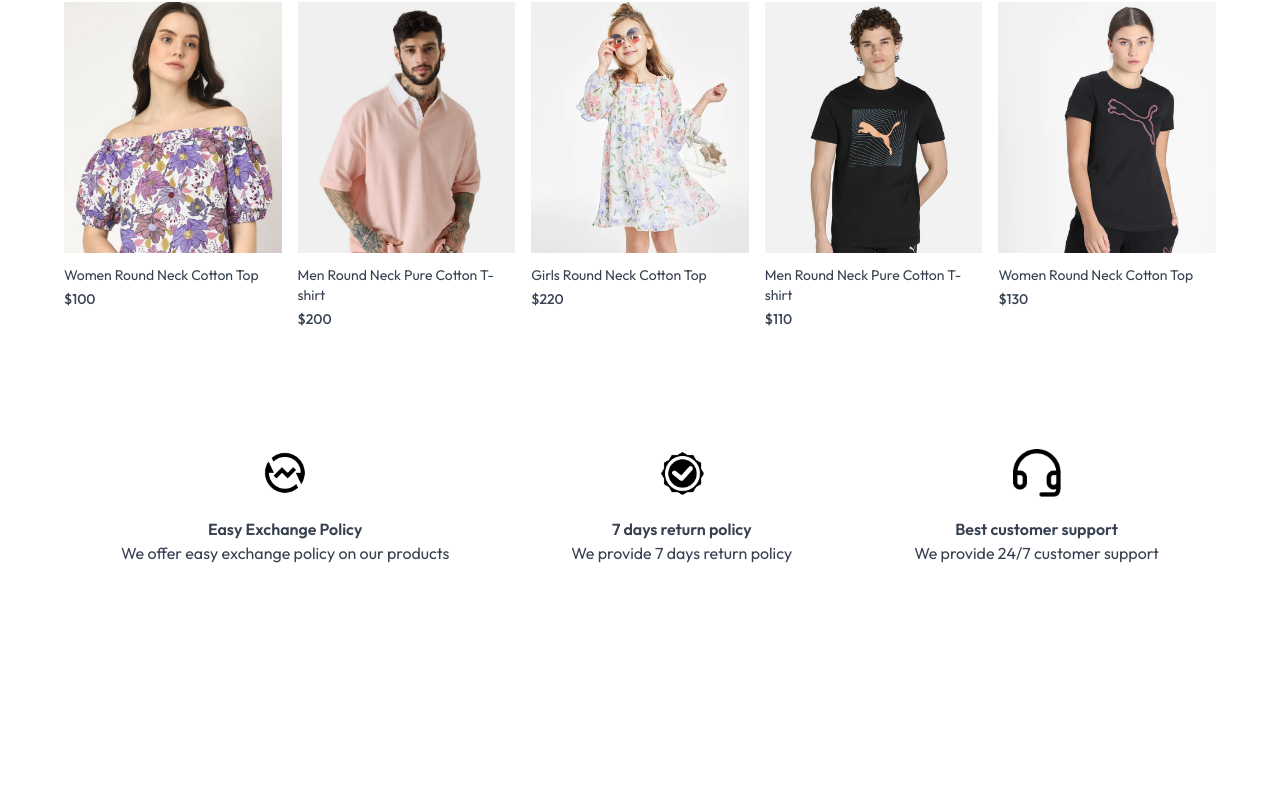
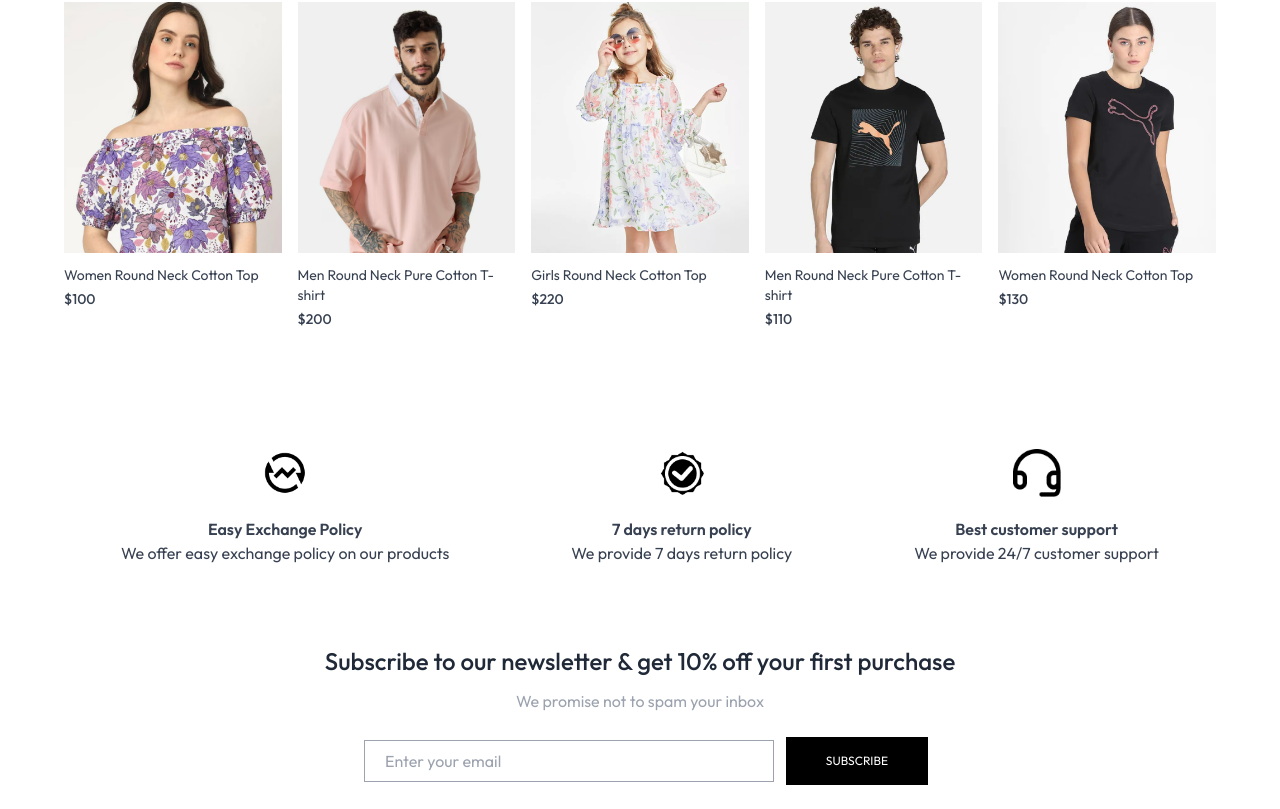
Before and after one commit to navneetprakash/react-ecom-frontend-vite, a React (Vite) app in the folder frontend/: page / in a window 1280 px wide. Shown: the part 2053-2862 px from the top of the page. Before the commit the page ends 2698 px from the top, so only its background shows below. Built offline with nearby package versions, Linux system fonts and the light colour scheme.

Commit message:
added newsletter section

```diff
--- /dev/null
+++ b/frontend/src/components/NewsletterBox.jsx
@@ -0,0 +1,23 @@
+
+const NewsletterBox = () => {
+
+  const handleSubmit = (e) => {
+    // handle form submission
+    e.preventDefault();
+  };
+
+  return (
+    <div className='text-center'>
+      <p className='text-2xl font-medium text-gray-800'>Subscribe to our newsletter & get 10% off your first purchase</p>
+      <p className="text-gray-400 mt-3">
+        We promise not to spam your inbox
+      </p>
+      <form onSubmit={handleSubmit} className="w-full sm:w-1/2 flex items-center gap-3 mx-auto my-6 pl-3">
+        <input className="w-full sm:flex-1 outline-none border px-5 py-2 border-gray-400" type="email" placeholder="Enter your email" required />
+        <button type="submit" className="bg-black text-white text-xs px-10 py-4">SUBSCRIBE</button>
+      </form>
+    </div>
+  );
+};
+
+export default NewsletterBox;
--- a/frontend/src/pages/Home.jsx
+++ b/frontend/src/pages/Home.jsx
@@ -2,6 +2,7 @@ import Hero from "../components/Hero";
 import LatestCollection from "../components/LatestCollection";
 import BestSeller from "../components/BestSeller";
 import OurPolicy from "../components/OurPolicy";
+import NewsletterBox from "../components/NewsletterBox";
 
 const home = () => {
   return (
@@ -10,6 +11,7 @@ const home = () => {
       <LatestCollection />
       <BestSeller />
       <OurPolicy />
+      <NewsletterBox />
     </div>
   );
 };
```
